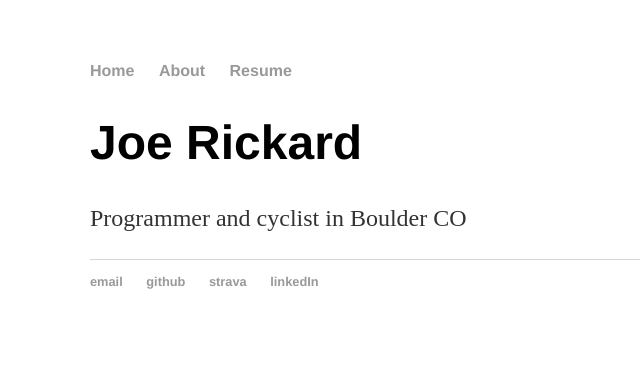
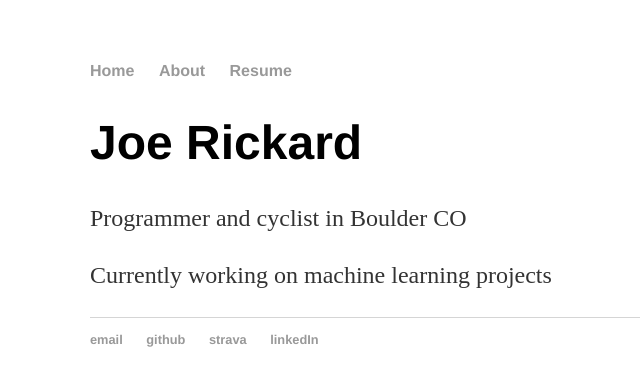
Before and after one commit to joerickard/personalWebsite, a Jekyll site: the page built from index.html, in a window 1280 px wide. Shown: the top 386 px of the page, without its empty margins (102-742 px from the left). Built offline with Jekyll 4.4.1, drawn with Linux system fonts in a browser that asks for light colours.

Commit message:
Update index.html

```diff
--- a/index.html
+++ b/index.html
@@ -6,4 +6,5 @@ title: Joe Rickard
 		<div class="blurb">
 			<h1>Joe Rickard</h1>
 			<p>Programmer and cyclist in Boulder CO</p>
+			<p>Currently working on machine learning projects</p>
 		</div>
```
